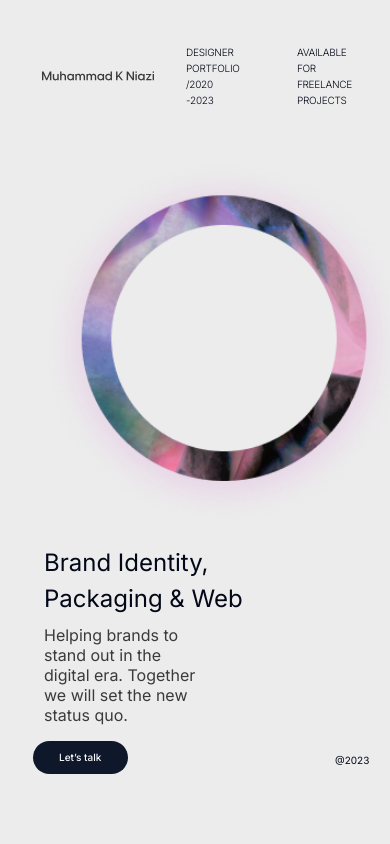
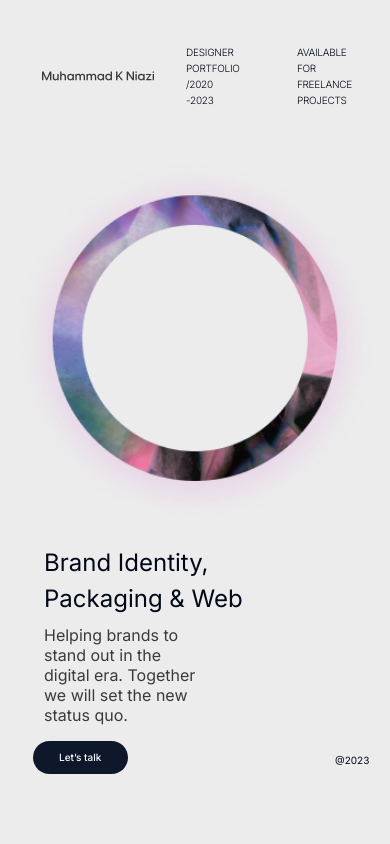
Before and after one commit to EvervaWebServices/mkNiazi, a Next.js app in the folder mkniazi/: page / in a window 390 px wide. Shown: the top 844 px of the page. Built offline with nearby package versions, Linux system fonts and the light colour scheme.

Commit message:
hero fix margin

```diff
--- a/mkniazi/components/Hero.tsx
+++ b/mkniazi/components/Hero.tsx
@@ -18,7 +18,7 @@ const Hero: React.FC<{}> = () => {
       </div>
       <div className=" lg:flex 2xl: items-center justify-center">
       <Image
-        className="mt-[14%] ml-[8%] h-[50%] lg:ml-[16%] "
+        className="mt-[14%] h-[50%] lg:ml-[16%] "
         width={450}
         height={450}
         src="/ellipse-3.png"
```
